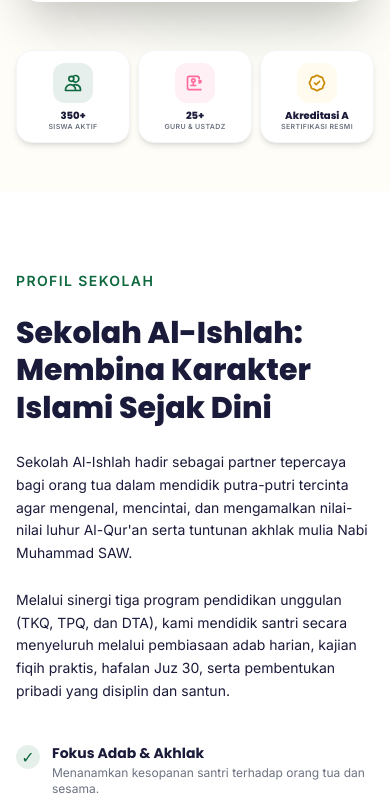
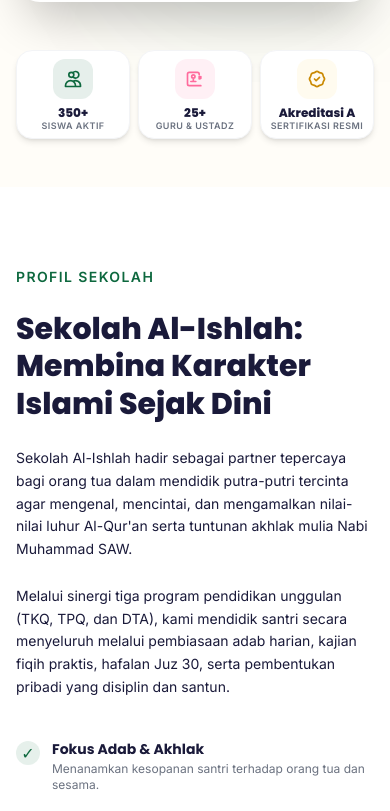
Before and after one commit to SekolahAlIshlah/Website-Al-Ishlah, an Eleventy site: page src/index.md in a window 390 px wide. Shown: the part 1451-2262 px from the top of the page. Built offline with nearby package versions, Linux system fonts and the light colour scheme; Eleventy itself is replaced by a stand-in of ours; files that its build step writes are made by us from their sources.

Commit message:
fix: increase mobile stats text sizes to text-xs and text-[9px] and fix unclosed path tag in stats.njk

```diff
--- a/src/_includes/components/stats.njk
+++ b/src/_includes/components/stats.njk
@@ -4,7 +4,7 @@
 
       {% for stat in settings.stats %}
       <!-- Dynamic Stat Card -->
-      <div class="bg-white border border-gray-100 rounded-2xl p-3 sm:p-6 flex flex-col sm:flex-row items-center sm:space-x-4 text-center sm:text-left shadow-md hover-lift justify-center sm:justify-start">
+      <div class="bg-white border border-gray-100 rounded-2xl p-2 sm:p-6 flex flex-col sm:flex-row items-center sm:space-x-4 text-center sm:text-left shadow-md hover-lift justify-center sm:justify-start">
         <div class="w-10 h-10 sm:w-14 sm:h-14 {% if stat.color == 'pink' %}bg-pink/10 text-pink{% elif stat.color == 'yellow' %}bg-yellow/10 text-yellow-600{% else %}bg-primary/10 text-primary{% endif %} flex items-center justify-center rounded-xl sm:rounded-2xl shrink-0">
           {% if stat.icon == 'teachers' %}
             <svg class="w-5 h-5 sm:w-7 sm:h-7" fill="none" stroke="currentColor" viewBox="0 0 24 24">
@@ -22,8 +22,8 @@
           {% endif %}
         </div>
         <div class="mt-2 sm:mt-0">
-          <span class="block text-[10px] sm:text-2xl lg:text-3xl font-display font-extrabold text-navy leading-none sm:leading-tight">{{ stat.value }}</span>
-          <span class="block text-[7px] sm:text-xs font-semibold text-gray-500 uppercase tracking-wider mt-0.5 sm:mt-1 leading-none">{{ stat.label }}</span>
+          <span class="block text-xs sm:text-2xl lg:text-3xl font-display font-extrabold text-navy leading-none sm:leading-tight">{{ stat.value }}</span>
+          <span class="block text-[9px] sm:text-xs font-semibold text-gray-500 uppercase tracking-wider mt-0.5 sm:mt-1 leading-none">{{ stat.label }}</span>
         </div>
       </div>
       {% endfor %}
```
